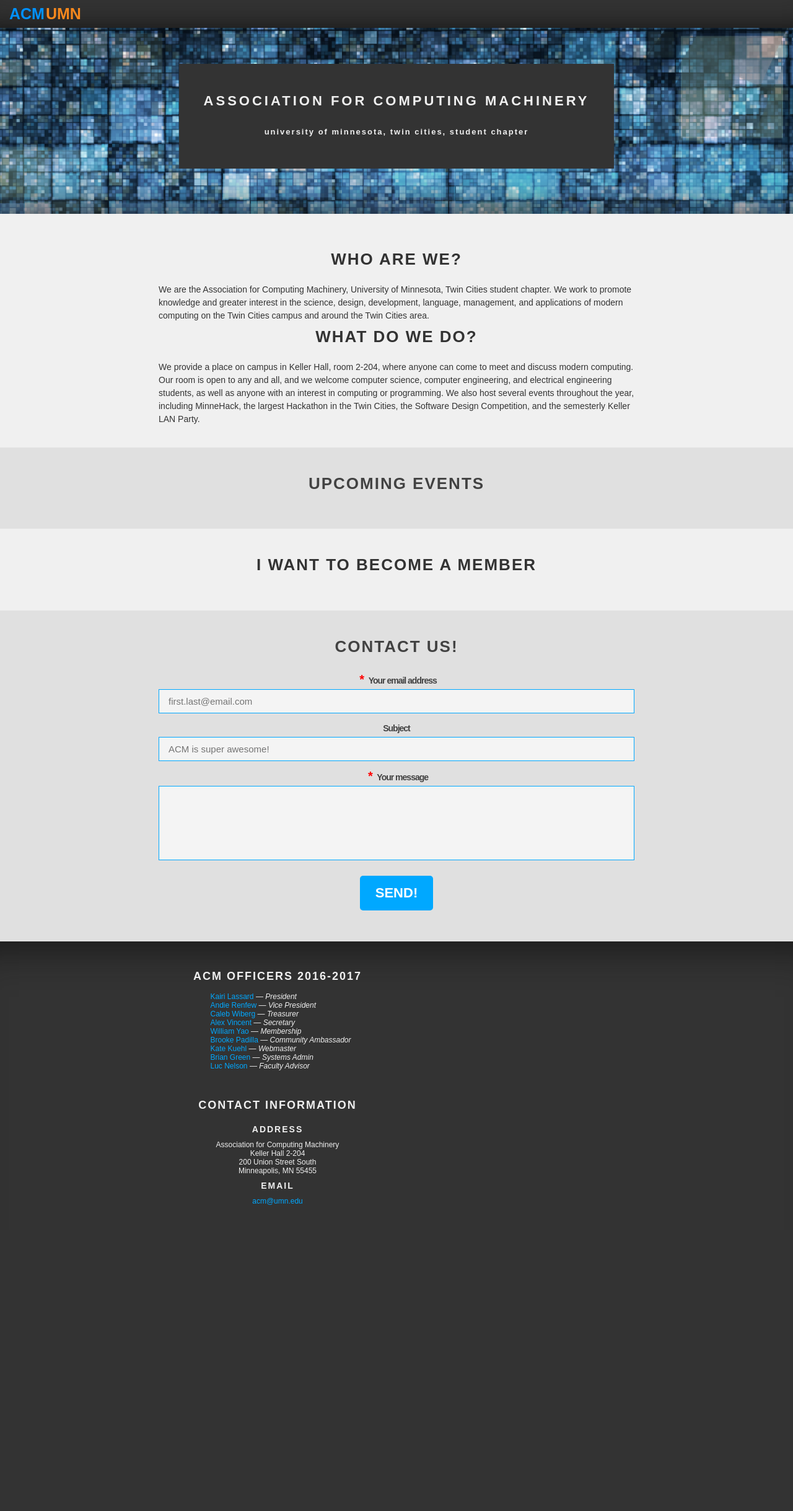
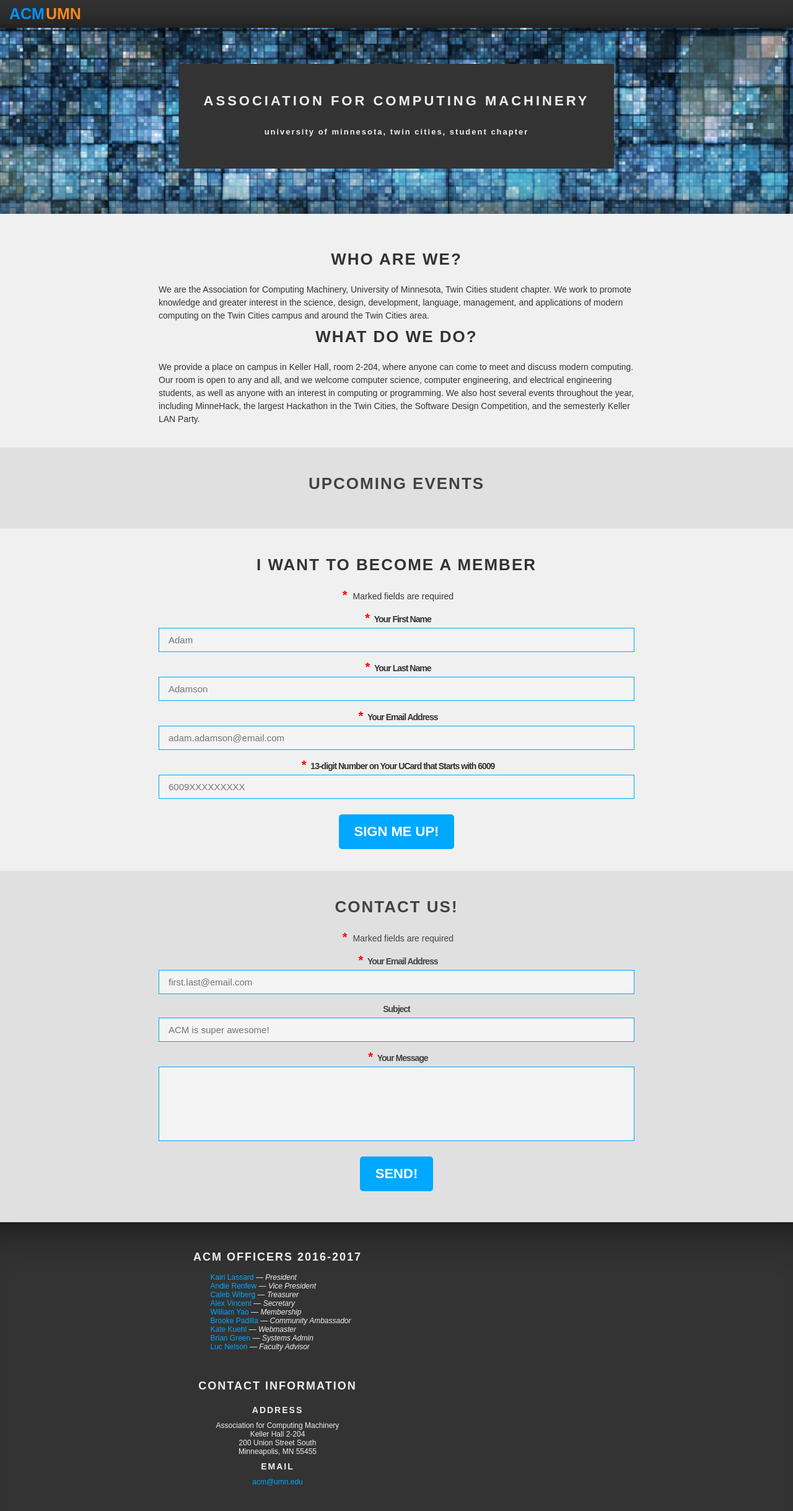
Before and after one commit to acmumn/acm-website, a Jekyll site: the page built from index.html, in a window 1280 px wide. Shown: the whole page at 62% size. Built offline with Jekyll 4.4.1, drawn with Linux system fonts in a browser that asks for light colours; before the commit the page ends 1985 px from its top, so only the background shows below that.

Commit message:
nonfunctional membership form

```diff
--- a/_includes/contact.html
+++ b/_includes/contact.html
@@ -5,9 +5,14 @@
     <h1>Contact us!</h1>
 
     <form id="contact-form" action="#">
+      <span aria-hidden="true">
+        <span class="required"></span>
+        Marked fields are required
+      </span>
+
       <label for="contact-form-email">
         <span class="required"></span>
-        Your email address
+        Your Email Address
       </label>
       <input type="email"
              id="contact-form-email"
@@ -23,7 +28,7 @@
 
       <label for="contact-form-message">
         <span class="required"></span>
-        Your message
+        Your Message
       </label>
       <textarea id="contact-form-message" required></textarea>
 
--- a/_includes/membership.html
+++ b/_includes/membership.html
@@ -1,5 +1,57 @@
 <section id="membership">
   <div class="content">
     <h1>I want to become a member</h1>
+
+    <form id="membership-form" action="#">
+      <span aria-hidden="true">
+        <span class="required"></span>
+        Marked fields are required
+      </span>
+
+      <label for="membership-form-firstname">
+        <span class="required"></span>
+        Your First Name
+      </label>
+      <input type="text"
+             id="membership-form-firstname"
+             placeholder="Adam"
+             required/>
+
+      <label for="membership-form-lastname">
+        <span class="required"></span>
+        Your Last Name
+      </label>
+      <input type="text"
+             id="membership-form-lastname"
+             placeholder="Adamson"
+             required/>
+
+      <label for="membership-form-email">
+        <span class="required"></span>
+        Your Email Address
+      </label>
+      <input type="email"
+             id="membership-form-email"
+             placeholder="adam.adamson@email.com"
+             required/>
+
+      <label for="membership-form-ucard">
+        <span class="required"></span>
+        13-digit Number on Your UCard that Starts with 6009
+      </label>
+      <input type="text"
+             id="membership-form-ucard"
+             placeholder="6009XXXXXXXXX"
+             pattern="6009[0-9]{9}"
+             required/>
+
+      <div class="buttons">
+        <button type="button"
+                id="membership-form-submit"
+                class="primary-button">
+          Sign me up!
+        </button>
+      </div>
+    </form>
   </div>
 </section>
--- a/_sass/_forms.sass
+++ b/_sass/_forms.sass
@@ -36,6 +36,7 @@
   content: "*"
   color: red
   font-size: 20px
+  font-weight: bold
   margin: 0px 5px
 
 button.primary-button
```
